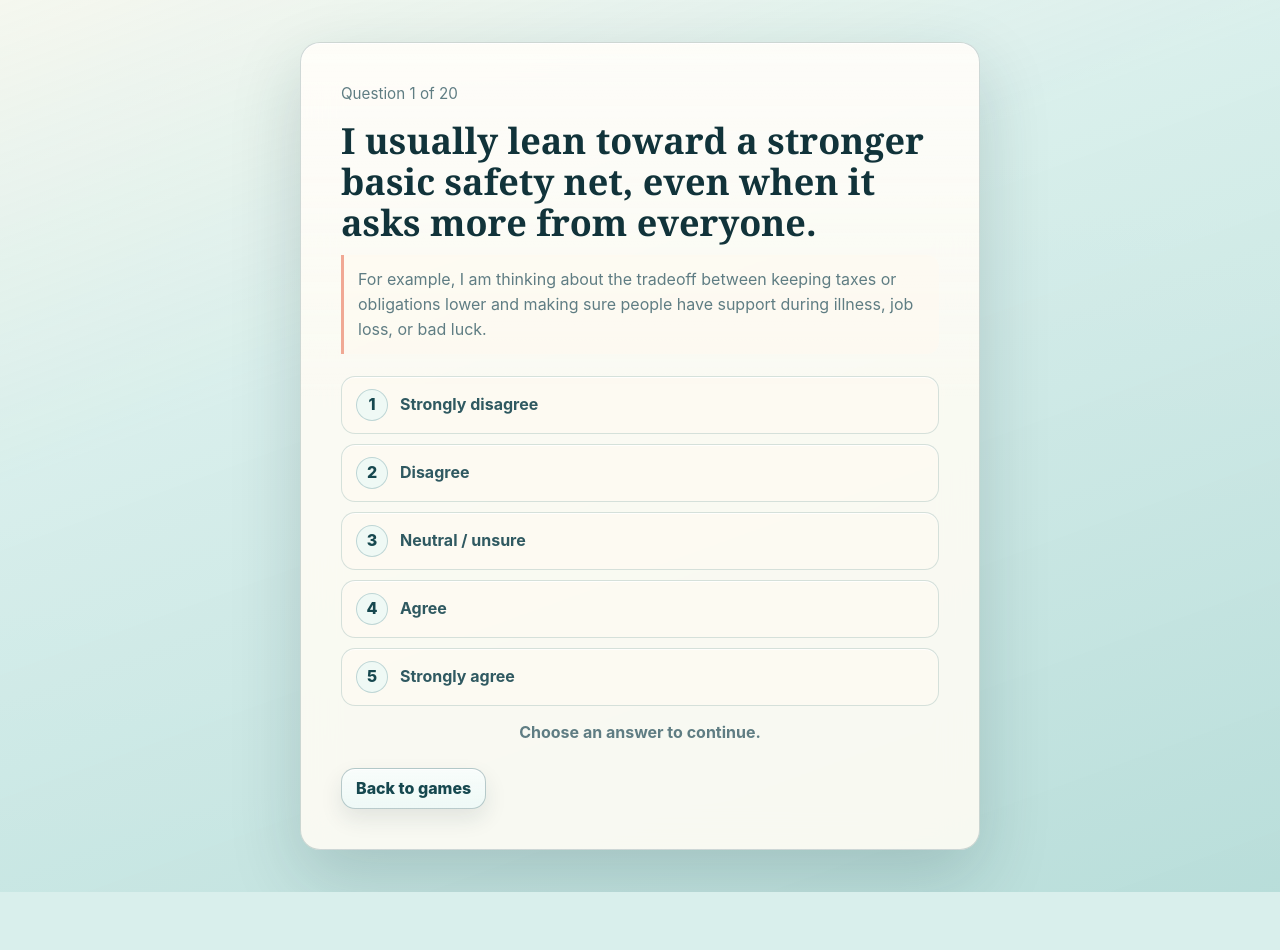
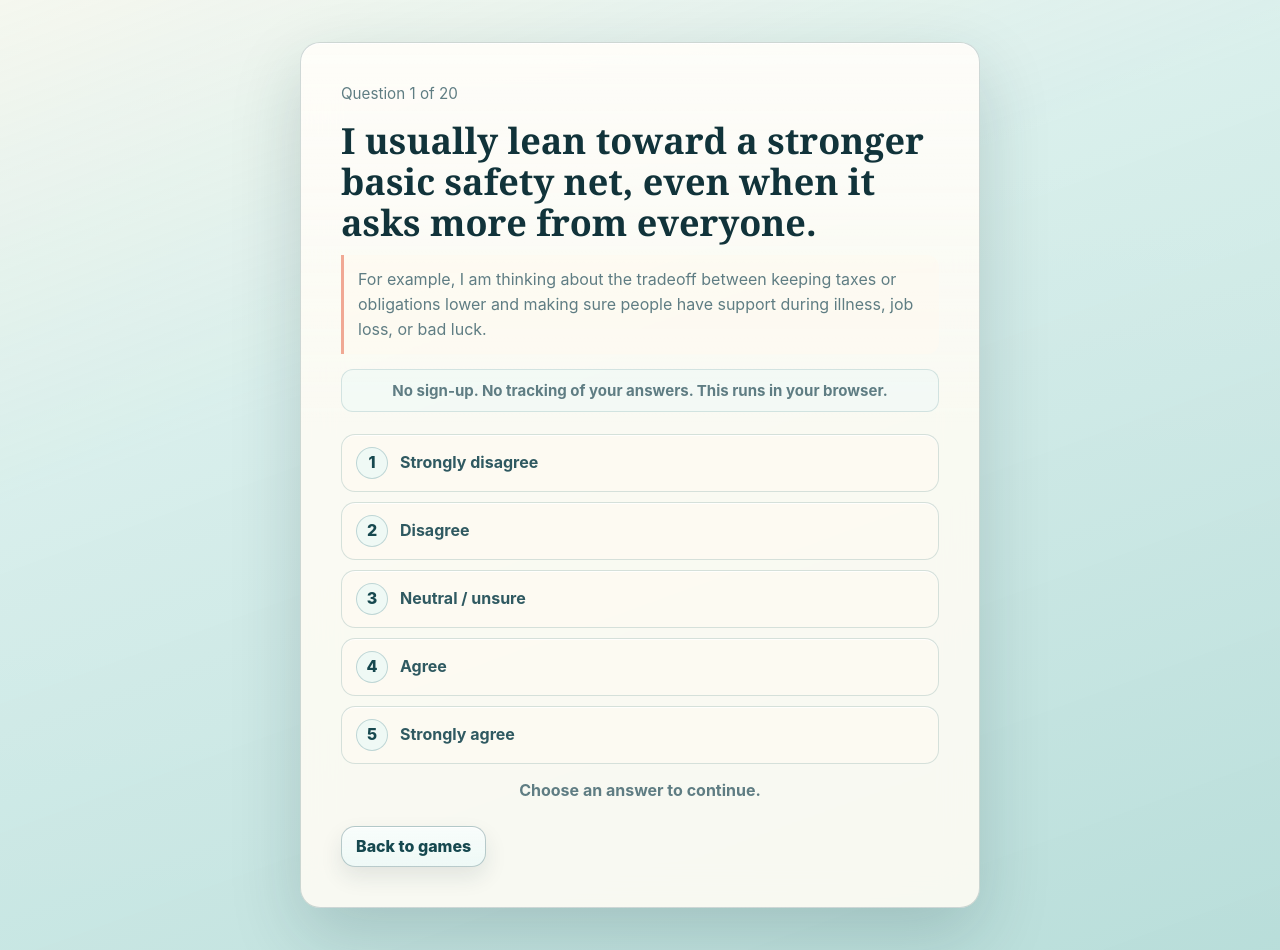
Before and after one commit to Mikeil1977/CYODA, a React (Vite) app: page / in a window 1280 px wide. Both pictures are taken after a click on the button "Quick questions". Before the commit the page ends 892 px from the top, so only its background shows below. Built offline with nearby package versions, Linux system fonts and the light colour scheme.

Commit message:
privacy wording added

```diff
--- a/src/components/QuickQuestionsScreen.tsx
+++ b/src/components/QuickQuestionsScreen.tsx
@@ -119,6 +119,9 @@ export function QuickQuestionsScreen({ devMode, onBack }: QuickQuestionsScreenPr
         </p>
         <h2>{question.prompt}</h2>
         {question.example ? <p className="question-example">{question.example}</p> : null}
+        <p className="privacy-note">
+          No sign-up. No tracking of your answers. This runs in your browser.
+        </p>
 
         <fieldset key={question.id} className="scale-fieldset">
           <legend className="sr-only">{question.prompt}</legend>
--- a/src/styles.css
+++ b/src/styles.css
@@ -334,6 +334,19 @@ input:focus {
   border-left: 3px solid rgba(231, 111, 81, 0.58);
   border-radius: 0 12px 12px 0;
   background: rgba(255, 250, 240, 0.5);
+}
+
+.privacy-note {
+  margin: 14px 0 0;
+  padding: 10px 12px;
+  color: var(--muted);
+  border: 1px solid rgba(35, 106, 112, 0.16);
+  border-radius: 12px;
+  background: rgba(238, 249, 246, 0.58);
+  font-size: clamp(0.84rem, 3.3vw, 0.94rem);
+  font-weight: 750;
+  line-height: 1.4;
+  text-align: center;
 }
 
 .selection-hint {
```
